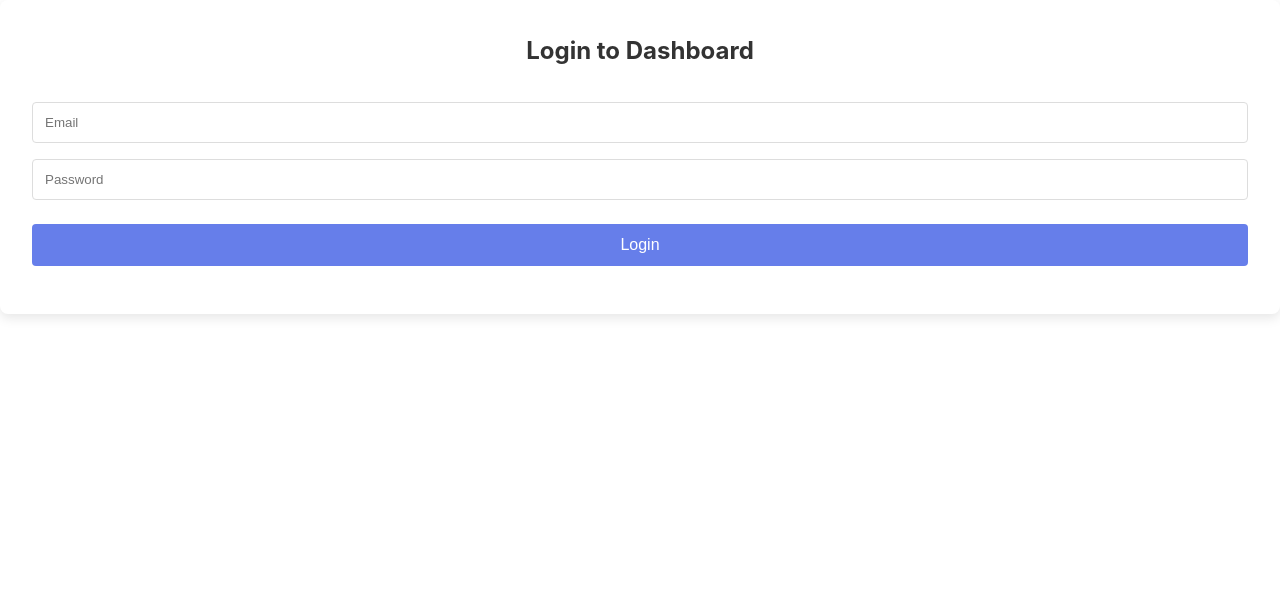
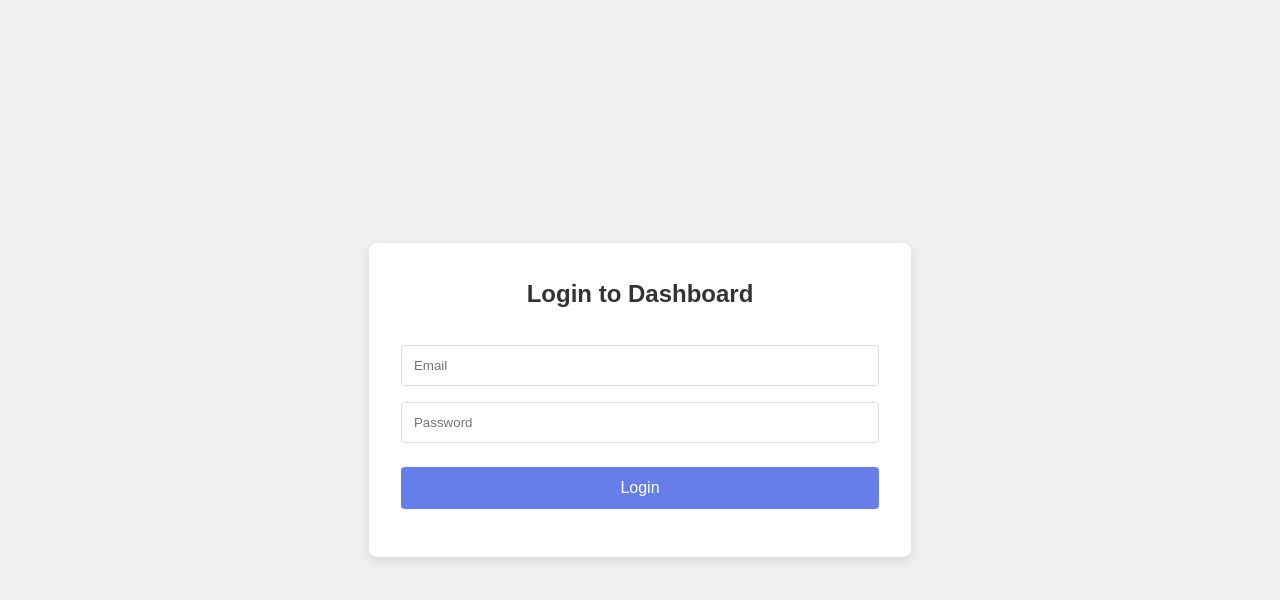
Before and after one commit to 1murderron/hotgirl-social, a website: page login.html in a window 1280 px wide. Drawn offline with Linux system fonts and the light colour scheme.

Commit message:
fixed new css file AGAIN

```diff
--- a/login.html
+++ b/login.html
@@ -5,7 +5,7 @@
     <link rel="stylesheet" href="styles.css">
 
 </head>
-<body>
+<body class="login">
     <form class="login-form" id="login-form">
         <h2>Login to Dashboard</h2>
         <input type="email" id="email" placeholder="Email" required>
```
